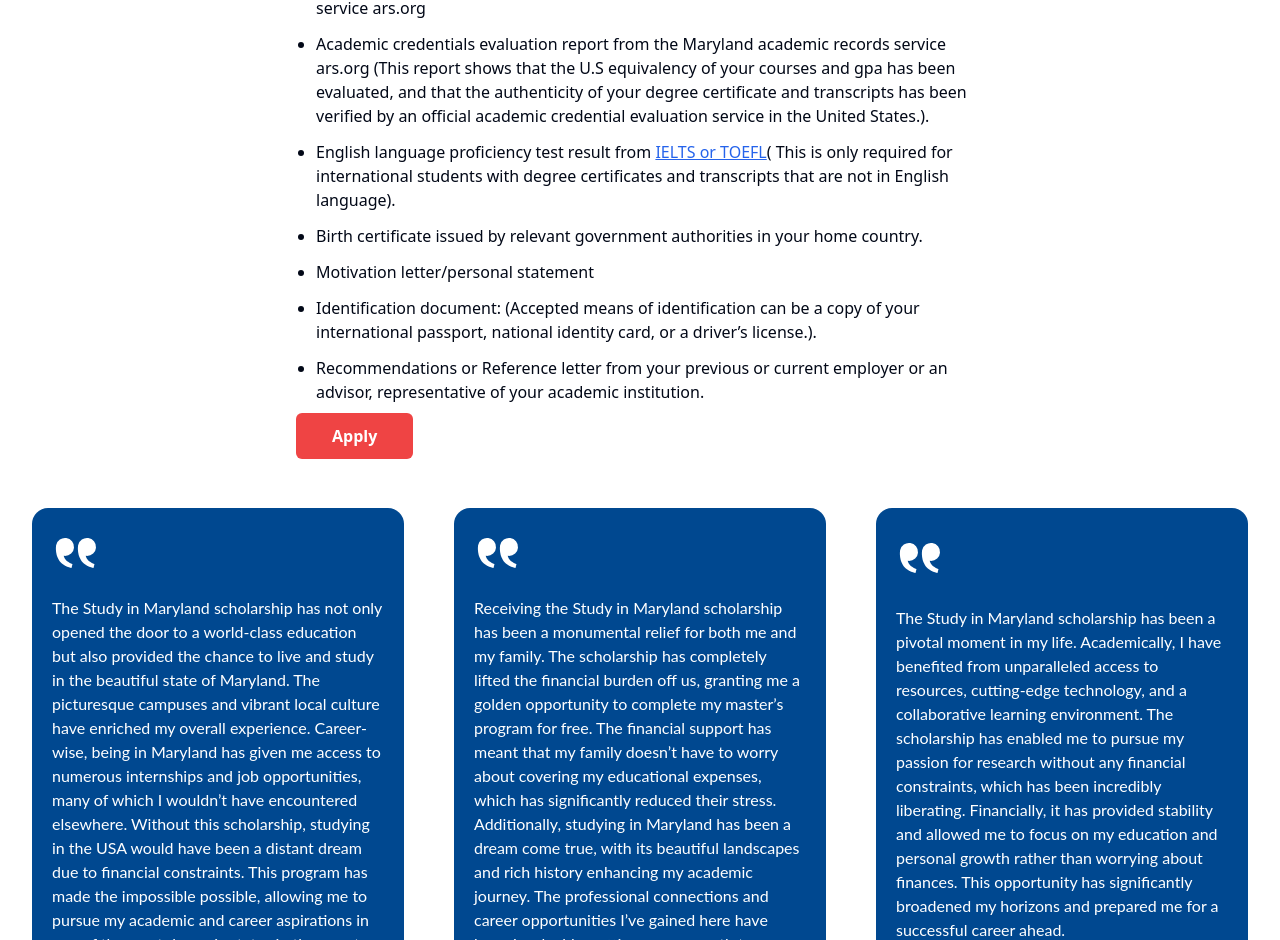
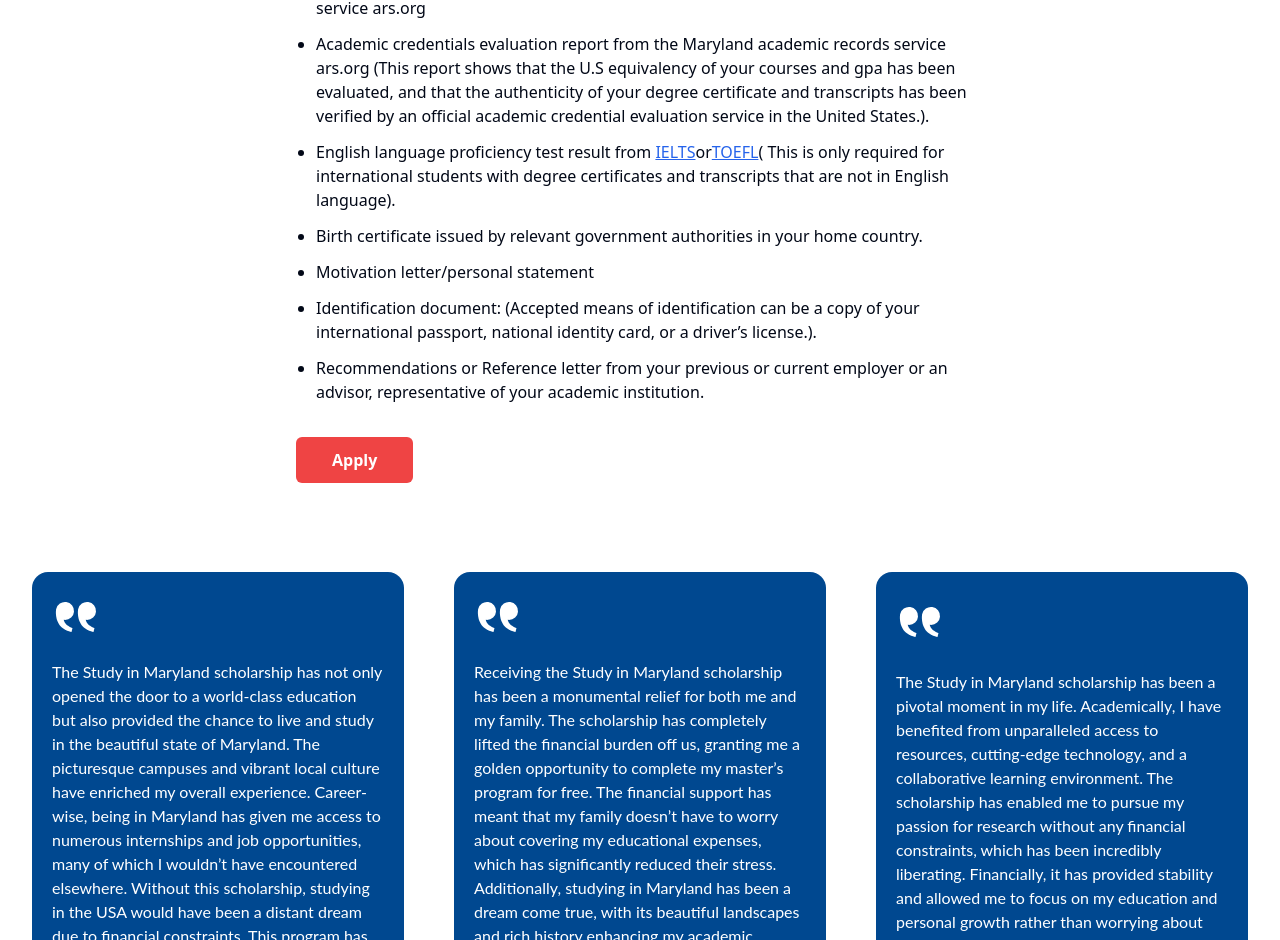
Before and after one commit to Babithkp/studyinmaryland-frontend, a React (Vite) app: page /Scholarships in a window 1280 px wide. Shown: the part 1653-2593 px from the top of the page. Built offline with nearby package versions, Linux system fonts and the light colour scheme.

Commit message:
small alienments

```diff
--- a/src/components/app/Contact.tsx
+++ b/src/components/app/Contact.tsx
@@ -1,4 +1,5 @@
-export default function Contact() {  return (
+export default function Contact() {
+  return (
     <main className=" flex justify-center items-center">
       <section className="w-[60%] p-10 max-md:w-full max-md:p-4">
         <article>
@@ -8,20 +9,20 @@ export default function Contact() {  return (
           <p className="text-md my-5 flex items-center gap-3 ">
             Fell free to contact us with any questions you could have.
           </p>
-          <p className="text-md my-5 flex items-center gap-3 ">
-            <p className="text-lg font-bold">FGeneral inquiries :</p>
+          <p className="text-md my-5 max-md:flex-col flex items-center gap-3 ">
+            <p className=" font-bold ">General inquiries :</p>
             info@studyinmaryland.com
           </p>
-          <p className="text-md my-5 flex items-center gap-3 ">
-            <p className="text-lg font-bold">Referral program inquiries:</p>
+          <p className="text-md my-5 max-md:flex-col flex items-center gap-3 ">
+            <p className=" font-bold ">Referral program inquires :</p>
             referrals@studyinmaryland.com
           </p>
-          <p className="text-md my-5 flex items-center gap-3 ">
-            <p className="text-lg font-bold">Become an agent inquires: </p>
+          <p className="text-md my-5 max-md:flex-col flex items-center gap-3 ">
+            <p className=" font-bold ">Become an agent inquires: </p>
             partner@studyinmaryland.com
           </p>
-          <p className="text-md my-5 flex items-center gap-3 ">
-            <p className="text-lg font-bold">Phone: </p>
+          <p className="text-md my-5 max-md:flex-col flex items-center gap-3 ">
+            <p className=" font-bold ">Phone: </p>
             987654321
           </p>
         </article>
--- a/src/components/app/Scholarships.tsx
+++ b/src/components/app/Scholarships.tsx
@@ -1,5 +1,4 @@
-import HomeSlider from "./com/objects/HomeSlider";
-export default function Scholarships() {
+import HomeSlider from "./com/objects/HomeSlider";export default function Scholarships() {
   return (
     <main className="flex flex-col items-center justify-center">
       <section className="w-[60%] p-10 max-md:w-full max-md:p-4 font-medium">
@@ -121,10 +120,19 @@ export default function Scholarships() {
               <li>
                 English language proficiency test result from{" "}
                 <a
-                  href="www.ielts.org/ www.ets.org/toefl.html"
+                  href="http://www.ielts.org"
                   className="underline text-blue-600"
+                  target="_blank"
                 >
-                  IELTS or TOEFL
+                  IELTS
+                </a>
+                or
+                <a
+                  href="http://www.ets.org/toefl.html"
+                  className="underline text-blue-600"
+                  target="_blank"
+                >
+                  TOEFL
                 </a>
                 ( This is only required for international students with degree
                 certificates and transcripts that are not in English language).
@@ -146,12 +154,14 @@ export default function Scholarships() {
               </li>
             </ul>
           </div>
+          <div className="my-10 mt-11">
             <a
               href="applicationPortal"
               className="rounded-md bg-red-500 px-9 py-3 font-semibold text-white  hover:bg-red-600 "
             >
               Apply
             </a>
+          </div>
         </article>
       </section>
       <section className="w-[95%] text-white newFont my-5">
--- a/src/components/app/com/nav_foot/Footer.tsx
+++ b/src/components/app/com/nav_foot/Footer.tsx
@@ -3,7 +3,7 @@ import { FaFacebookF, FaLinkedin } from "react-icons/fa";import { FaInstagram }
 export default function Footer() {
   return (
     <footer className="flex flex-col  justify-center items-center gap-5 bg-[#004890] py-10 text-white max-lg:gap-5 max-lg:p-10 max-lg:text-xs  max-md:flex-col">
-      <div className="flex max-md:flex-col justify-around items-center w-full gap-5">
+      <div className="flex max-md:flex-col justify-around items-center w-full gap-5 max-md:gap-10">
         <div className="flex flex-col gap-10 max-lg:gap-5">
           <a href={"/"} className="w-[10rem] ">
             <svg
```
Lines whose indentation alone changed are shown as unchanged.
